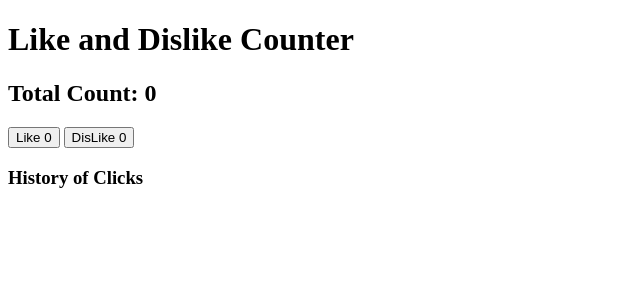
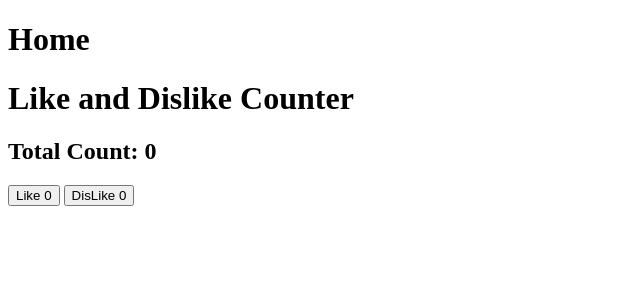
Before and after one commit to githubscientist/re-fsdcwdtb27, a React (Vite) app: page / in a window 1280 px wide. Shown: the top 300 px of the page, without its empty margins (0-640 px from the left). Built offline with nearby package versions, Linux system fonts and the light colour scheme.

Commit message:
router + outlet props context

```diff
--- a/package.json
+++ b/package.json
@@ -11,7 +11,8 @@
   },
   "dependencies": {
     "react": "^19.1.0",
-    "react-dom": "^19.1.0"
+    "react-dom": "^19.1.0",
+    "react-router": "^7.6.3"
   },
   "devDependencies": {
     "@eslint/js": "^9.25.0",
--- a/src/App.jsx
+++ b/src/App.jsx
@@ -1,36 +1,42 @@
+import { createBrowserRouter, RouterProvider } from "react-router";
+import Home from "./pages/Home";
 import Header from "./components/Header";
 import Buttons from "./components/Buttons";
-import History from "./components/History";
-import AppContextComponent from "./contexts/AppContextComponent";
 
-/*
-    Custom Hooks - Are the hooks that we create to encapsulate logic and state management or to provide reusable functionality across components.
-*/
+const routes = [
+    {
+        path: "/",
+        element: <Home />,
+        children: [
+            {
+                path: "",
+                element: <Header />,
+                children: [
+                    {
+                        path: "",
+                        element: <Buttons />
+                    }
+                ]
+            },
+        ]
+    }
+];
+
+const router = createBrowserRouter(routes, {
+    future: {
+        v7_relativeSplatPath: true,
+        v7_fetcherPersist: true,
+        v7_normalizeFormMethod: true,
+        v7_partialHydration: true,
+        v7_skipActionErrorRevalidation: true,
+    },
+});
+
 
 const App = () => {
     return (
-        <AppContextComponent>
-            <div>
-                <Header />
-                <Buttons />
-                <History />
-            </div>
-        </AppContextComponent>
+        <RouterProvider router={router} />
     )
 }
 
 export default App;
-
-/*
-    Like : L
-    Dislike: D
-
-    likesHistory = ['L', 'L', 'D']
-
-    setLikesHistory([...likesHistory, 'L'])
-
-    App
-        - Header (h1 and h2)
-        - Buttons (Like and Dislike)
-        - History (h3 and p) - HistoryHeader & HistoryList
-*/
--- a/src/components/Buttons.jsx
+++ b/src/components/Buttons.jsx
@@ -1,9 +1,8 @@
-import { useContext } from "react";
-import { AppContext } from "../contexts/AppContextComponent";
+import { useOutletContext } from "react-router";
 
 const Buttons = () => {
 
-    const { likes, dislikes, handleLike, handleDislike } = useContext(AppContext);
+    const { likes, dislikes, handleLike, handleDislike } = useOutletContext();
 
     return (
         <>
--- a/src/components/Header.jsx
+++ b/src/components/Header.jsx
@@ -1,13 +1,21 @@
-import { useAppData } from "../contexts/AppContextComponent";
+import { Outlet, useOutletContext } from "react-router";
 
 const Header = () => {
 
-    const { likes, dislikes } = useAppData();
+    const { likes, dislikes, handleLike, handleDislike } = useOutletContext();
 
     return (
         <>
             <h1>Like and Dislike Counter</h1>
             <h2>Total Count: {likes + dislikes}</h2>
+            <Outlet
+                context={{
+                    likes,
+                    dislikes,
+                    handleLike,
+                    handleDislike,
+                }}
+            />
         </>
     )
 }
--- /dev/null
+++ b/src/pages/Home.jsx
@@ -0,0 +1,32 @@
+import { useState } from "react";
+import { Outlet } from "react-router";
+
+const Home = () => {
+
+    const [likes, setLikes] = useState(0);
+    const [dislikes, setDislikes] = useState(0);
+
+    const handleLike = () => {
+        setLikes(likes + 1);
+    }
+
+    const handleDislike = () => {
+        setDislikes(dislikes + 1);
+    }
+
+    return (
+        <>
+            <h1>Home</h1>
+            <Outlet
+                context={{
+                    likes,
+                    dislikes,
+                    handleLike,
+                    handleDislike,
+                }}
+            />
+        </>
+    )
+}
+
+export default Home;
```
Also changed, not shown: 2 other files (tests, documents, lock files or other folders).
